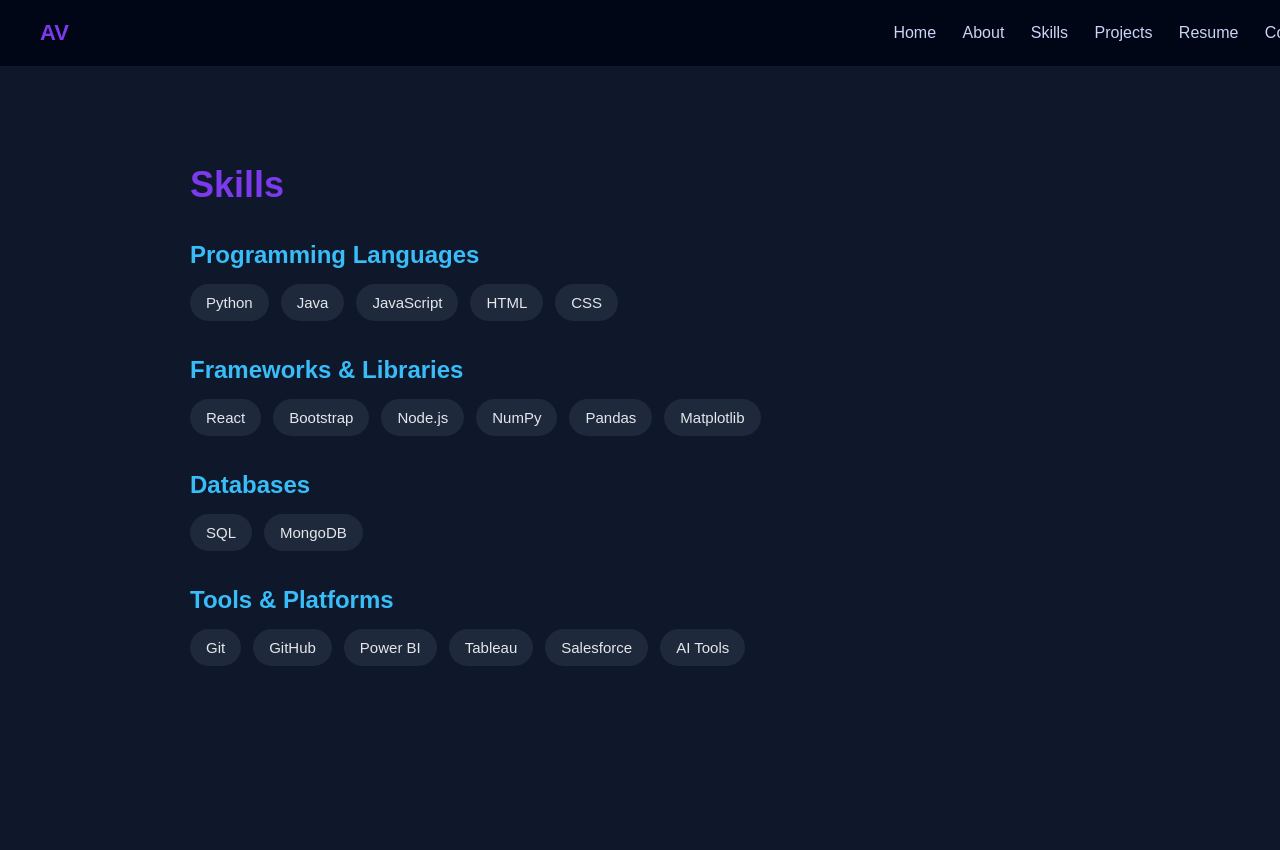
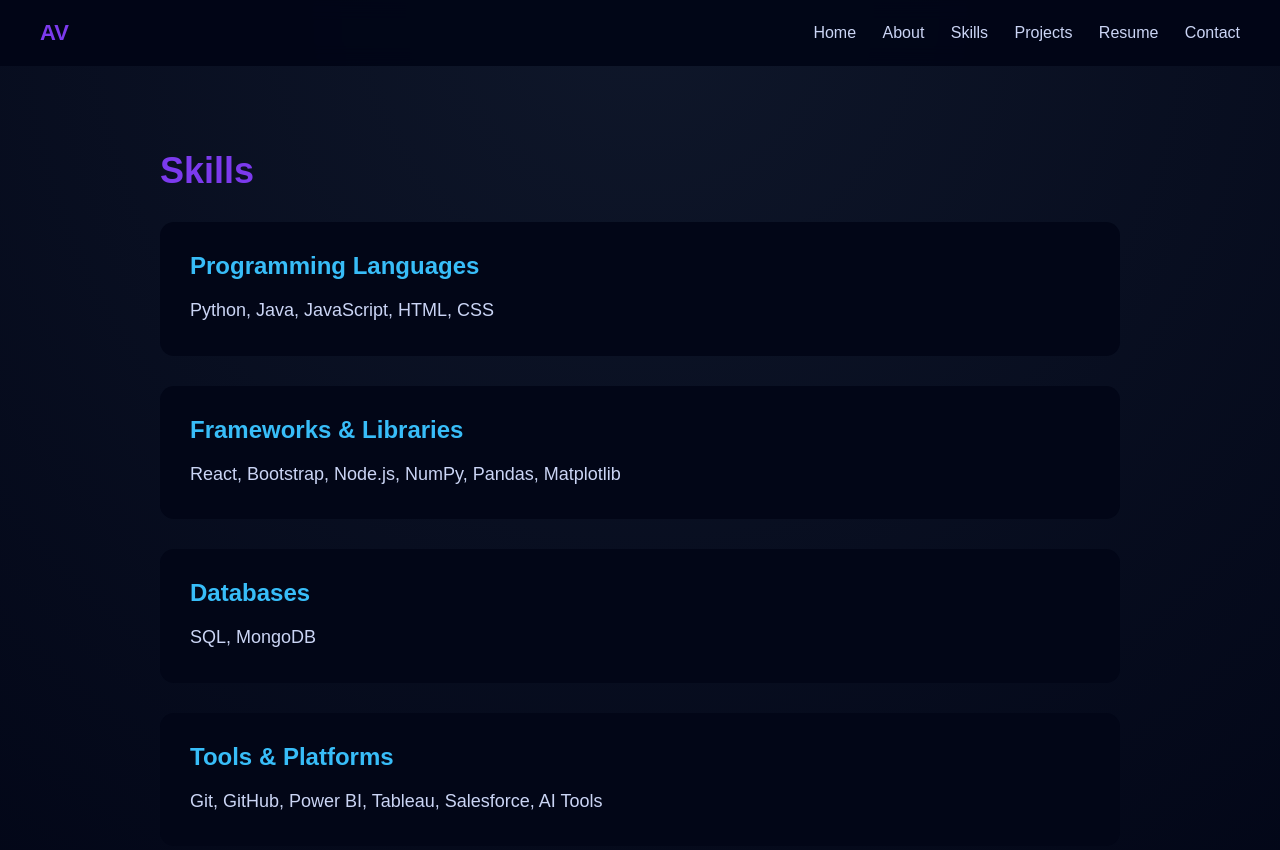
Before and after one commit to Vars791/varshith-portfolio, a plain HTML site: page skills.html in a window 1280 px wide. Before the commit the page ends 800 px from the top, so only its background shows below. Drawn offline with Linux system fonts and the light colour scheme; files that its build step writes are made by us from their sources.

Commit message:
Update skills.html

```diff
--- a/skills.html
+++ b/skills.html
@@ -2,82 +2,15 @@
 <html lang="en">
 <head>
   <meta charset="UTF-8">
-  <title>Skills | Varshith</title>
+  <title>Skills | Varshith Goud</title>
   <meta name="viewport" content="width=device-width, initial-scale=1.0">
+
+  <!-- Global CSS -->
+  <link rel="stylesheet" href="css/style.css">
 
   <!-- Font Awesome -->
   <link rel="stylesheet"
     href="https://cdnjs.cloudflare.com/ajax/libs/font-awesome/6.5.0/css/all.min.css">
-
-  <style>
-    body {
-      margin: 0;
-      font-family: Arial, sans-serif;
-      background: #0f172a;
-      color: #e5e7eb;
-      padding-top: 80px;
-    }
-
-    /* NAVBAR */
-    nav {
-      display: flex;
-      justify-content: space-between;
-      align-items: center;
-      padding: 20px 40px;
-      position: fixed;
-      width: 100%;
-      top: 0;
-      background: rgba(2, 6, 23, 0.95);
-      backdrop-filter: blur(10px);
-      z-index: 1000;
-    }
-
-    nav a {
-      color: #cbd5f5;
-      text-decoration: none;
-      margin-left: 22px;
-      font-weight: 500;
-    }
-
-    nav a:hover {
-      color: #7c3aed;
-    }
-
-    /* CONTENT */
-    .container {
-      max-width: 900px;
-      margin: auto;
-      padding: 60px 20px;
-    }
-
-    h1 {
-      font-size: 36px;
-      color: #7c3aed;
-      margin-bottom: 30px;
-    }
-
-    h2 {
-      font-size: 24px;
-      color: #38bdf8;
-      margin-bottom: 15px;
-      margin-top: 35px;
-    }
-
-    /* SKILL TAGS */
-    .skills {
-      display: flex;
-      flex-wrap: wrap;
-      gap: 12px;
-    }
-
-    .skill {
-      background: #1e293b;
-      padding: 10px 16px;
-      border-radius: 20px;
-      font-size: 15px;
-      color: #e5e7eb;
-    }
-  </style>
 </head>
 
 <body>
@@ -97,43 +30,31 @@
 
 <!-- SKILLS CONTENT -->
 <div class="container">
+
   <h1>Skills</h1>
 
-  <h2>Programming Languages</h2>
-  <div class="skills">
-    <div class="skill">Python</div>
-    <div class="skill">Java</div>
-    <div class="skill">JavaScript</div>
-    <div class="skill">HTML</div>
-    <div class="skill">CSS</div>
+  <div class="card">
+    <h2>Programming Languages</h2>
+    <p>Python, Java, JavaScript, HTML, CSS</p>
   </div>
 
-  <h2>Frameworks & Libraries</h2>
-  <div class="skills">
-    <div class="skill">React</div>
-    <div class="skill">Bootstrap</div>
-    <div class="skill">Node.js</div>
-    <div class="skill">NumPy</div>
-    <div class="skill">Pandas</div>
-    <div class="skill">Matplotlib</div>
+  <div class="card" style="margin-top:30px;">
+    <h2>Frameworks & Libraries</h2>
+    <p>React, Bootstrap, Node.js, NumPy, Pandas, Matplotlib</p>
   </div>
 
-  <h2>Databases</h2>
-  <div class="skills">
-    <div class="skill">SQL</div>
-    <div class="skill">MongoDB</div>
+  <div class="card" style="margin-top:30px;">
+    <h2>Databases</h2>
+    <p>SQL, MongoDB</p>
   </div>
 
-  <h2>Tools & Platforms</h2>
-  <div class="skills">
-    <div class="skill">Git</div>
-    <div class="skill">GitHub</div>
-    <div class="skill">Power BI</div>
-    <div class="skill">Tableau</div>
-    <div class="skill">Salesforce</div>
-    <div class="skill">AI Tools</div>
+  <div class="card" style="margin-top:30px;">
+    <h2>Tools & Platforms</h2>
+    <p>Git, GitHub, Power BI, Tableau, Salesforce, AI Tools</p>
   </div>
+
 </div>
 
+<script src="js/script.js"></script>
 </body>
 </html>
```
